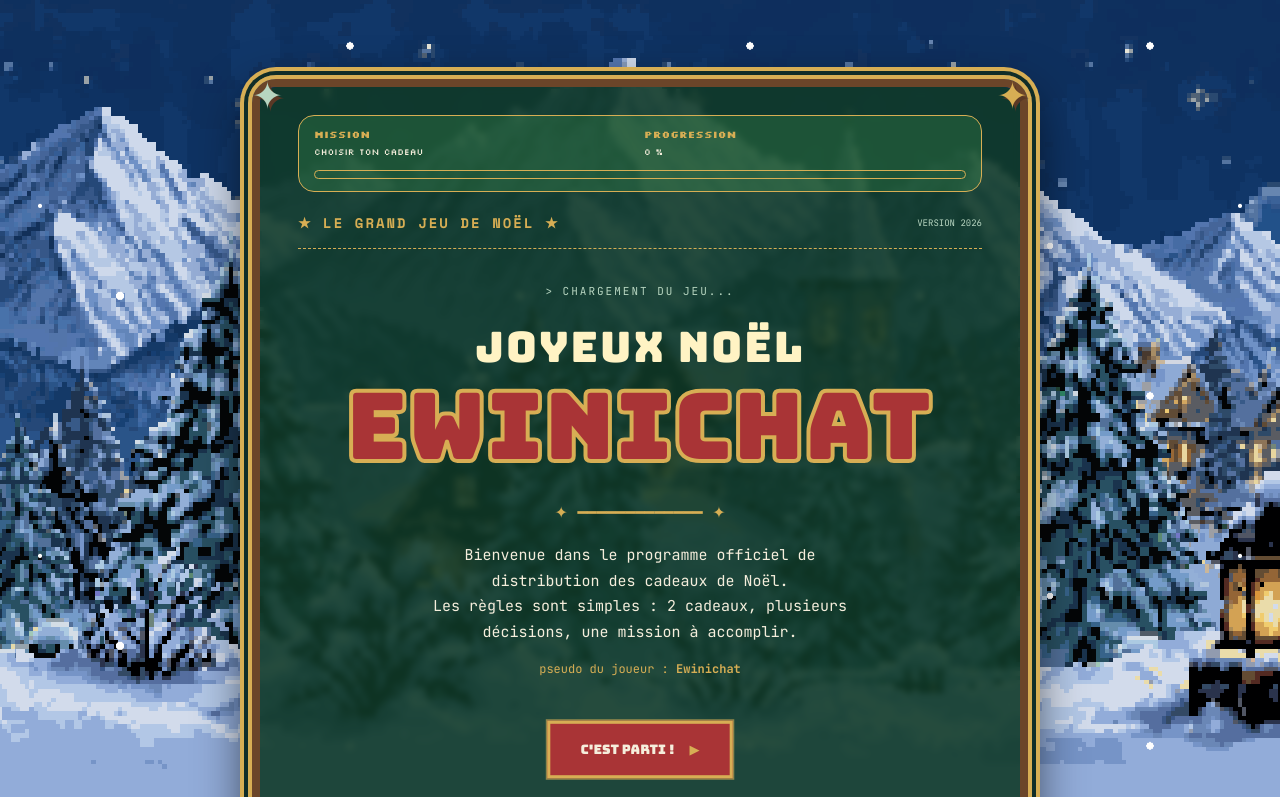
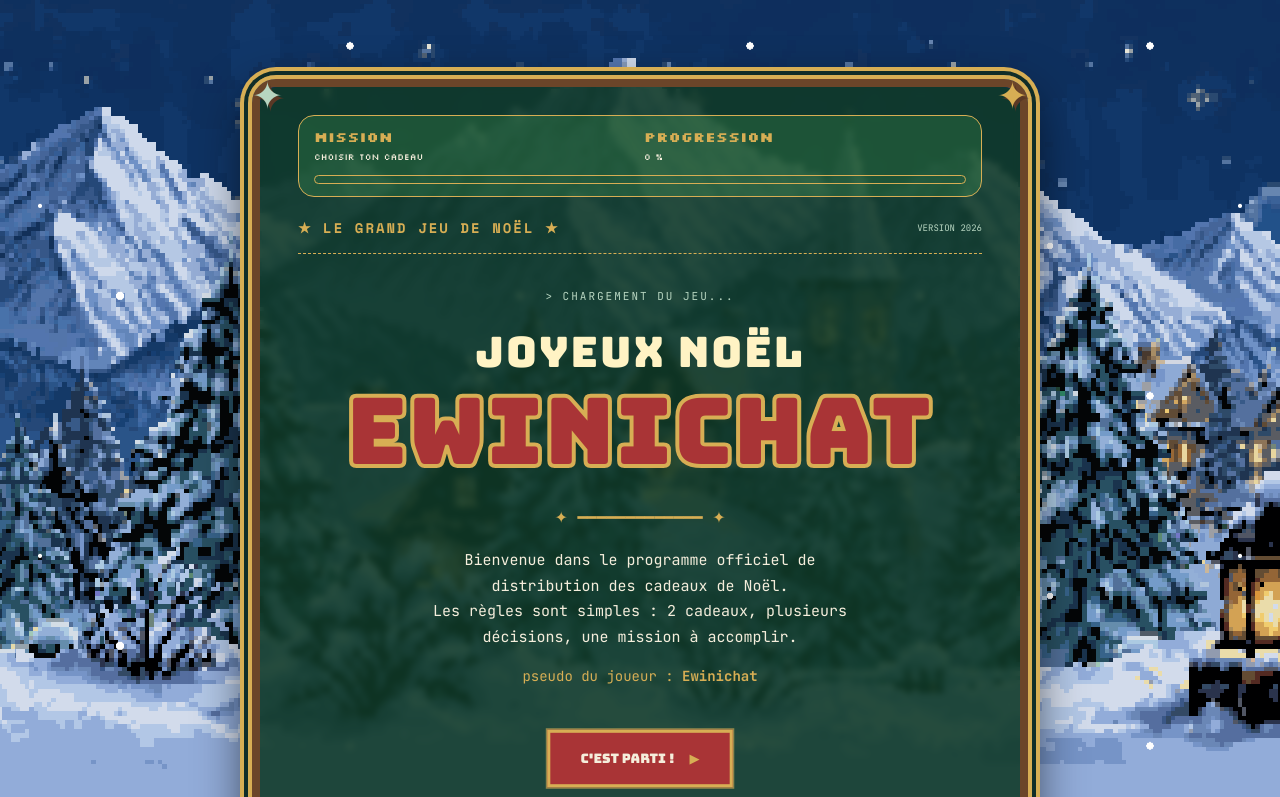
Before and after one commit to gaianebpt/noel-ewenichat, a plain HTML site: page index.html in a window 1280 px wide. Shown: the top 797 px of the page. Drawn offline with nearby package versions, Linux system fonts and the light colour scheme.

Commit message:
Add files via upload

```diff
--- a/style.css
+++ b/style.css
@@ -124,7 +124,7 @@ body {
 
 .mission-hud {
     font-family: 'Silkscreen', monospace;
-    font-size: 10px;
+    font-size: 14px;
     font-weight: 700;
     color: var(--gold);
     display: grid;
@@ -253,7 +253,7 @@ body {
 
 .welcome-warning {
     color: var(--gold);
-    font-size: 12px;
+    font-size: 14px;
     margin-top: 13px;
     line-height: 1.9;
 }
```
